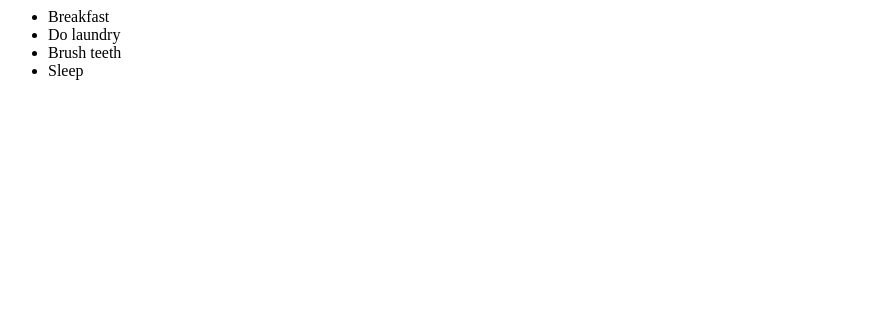
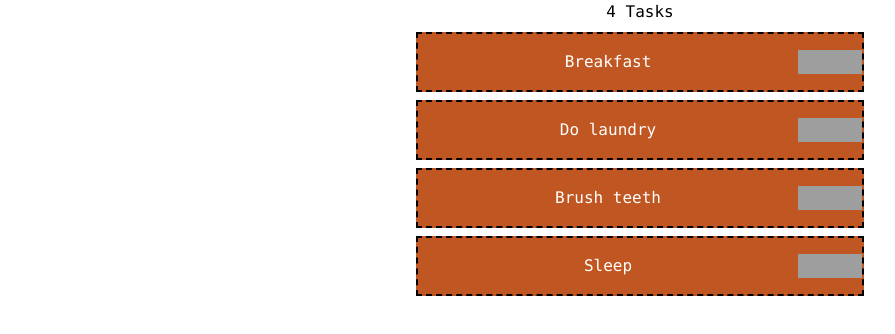
Before and after one commit to cristiantoaquiza/training-task-organizer-with-express-react, a React app: page / in a window 1280 px wide. Shown: the top 334 px of the page, without its empty margins (0-895 px from the left). Built offline with nearby package versions, Linux system fonts and the light colour scheme; grey boxes are pictures that could not be loaded.

Commit message:
style tasks with tailwindcss

```diff
--- a/index.html
+++ b/index.html
@@ -1,7 +1,10 @@
+<html>
 <head>
+    <link rel="stylesheet" href="https://cdnjs.cloudflare.com/ajax/libs/tailwindcss/1.2.0/tailwind.min.css">
     <title>Task Organizer</title>
 </head>
 <body>
-    <div id="app"></div>
-    <script src="/bundle.js"></script>
+<div id="app"></div>
+<script src="/bundle.js"></script>
 </body>
+</html>
--- a/src/ui/components/Dashboard.jsx
+++ b/src/ui/components/Dashboard.jsx
@@ -4,9 +4,17 @@ import OrganizerContext from "../store/context";
 const Dashboard = () => {
   const {state: {tasks}} = useContext(OrganizerContext)
   return (
-    <section>
-      <ul>
-        {tasks.map(task => <li key={task.id}>{task.text}</li>)}
+    <section className="container mx-auto max-w-md text-center font-mono">
+      <h1 className="text-bold">{tasks.length} Tasks</h1>
+      <ul className="list-reset text-white p-0">
+        {
+          tasks.map(task => <li className="flex items-center bg-orange-700 border-black border-dashed border-2 my-2 py-4"
+                                key={task.id}>
+            <span className="flex-1 cursor-pointer">{task.text}</span>
+            <button><img src="https://icon.now.sh/edit/0050c5" alt="Edit icon" className="h-6"/></button>
+            <button><img src="https://icon.now.sh/delete/8b0000" alt="Delete icon" className="h-6"/></button>
+          </li>)
+        }
       </ul>
     </section>
   )
```
